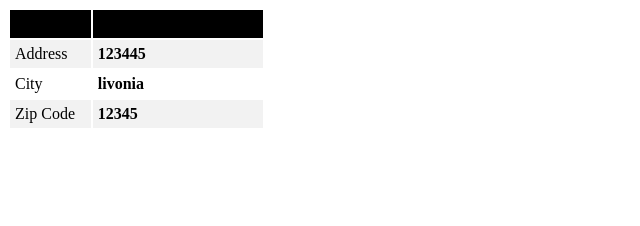
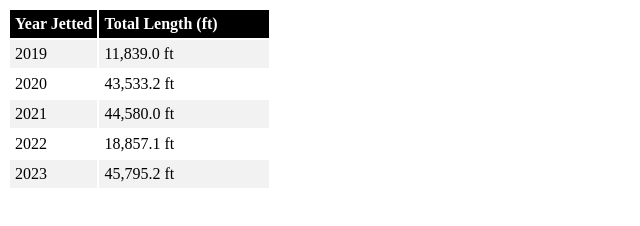
Before and after one commit to mccordpa/SalineJetting, a plain HTML site: page index.html in a window 1280 px wide. Shown: the whole page, without its empty margins (0-640 px from the left). Drawn offline with Linux system fonts and the light colour scheme.

Commit message:
Update index.html
Add jetting lengths

```diff
--- a/index.html
+++ b/index.html
@@ -2,23 +2,31 @@
         <tbody>
 
             <tr style="background-color: black;">
-                <td style="padding: 5px;">Year Jetted</td>
-                <td style="font-weight: bold; width: 160px; padding: 5px;">Total Length (ft)</td>
+                <td style="color: white; font-weight: bold; padding: 5px;">Year Jetted</td>
+                <td style="color: white; font-weight: bold; width: 160px; padding: 5px;">Total Length (ft)</td>
             </tr>
             <tr style="background-color: #f2f2f2">
-                <td style="padding: 5px;">Address</td>
-                <td style="font-weight: bold; width: 160px; padding: 5px;">123445</td>
+                <td style="padding: 5px;">2019</td>
+                <td style="width: 160px; padding: 5px;">11,839.0 ft</td>
             </tr>
 
 
 
             <tr>
-                <td style="padding: 5px;">City</td>
-                <td style="font-weight: bold; width: 160px; padding: 5px;">livonia</td>
+                <td style="padding: 5px;">2020</td>
+                <td style="width: 160px; padding: 5px;">43,533.2 ft</td>
             </tr>
             <tr style="background-color: #f2f2f2">
-                <td style="padding: 5px;">Zip Code</td>
-                <td style="font-weight: bold; width: 160px; padding: 5px;">12345</td>
+                <td style="padding: 5px;">2021</td>
+                <td style="width: 160px; padding: 5px;">44,580.0 ft</td>
+            </tr>
+                 <tr>
+                <td style="padding: 5px;">2022</td>
+                <td style="width: 160px; padding: 5px;">18,857.1 ft</td>
+            </tr>
+            <tr style="background-color: #f2f2f2">
+                <td style="padding: 5px;">2023</td>
+                <td style="width: 160px; padding: 5px;">45,795.2 ft</td>
             </tr>
 
         </tbody>
```
